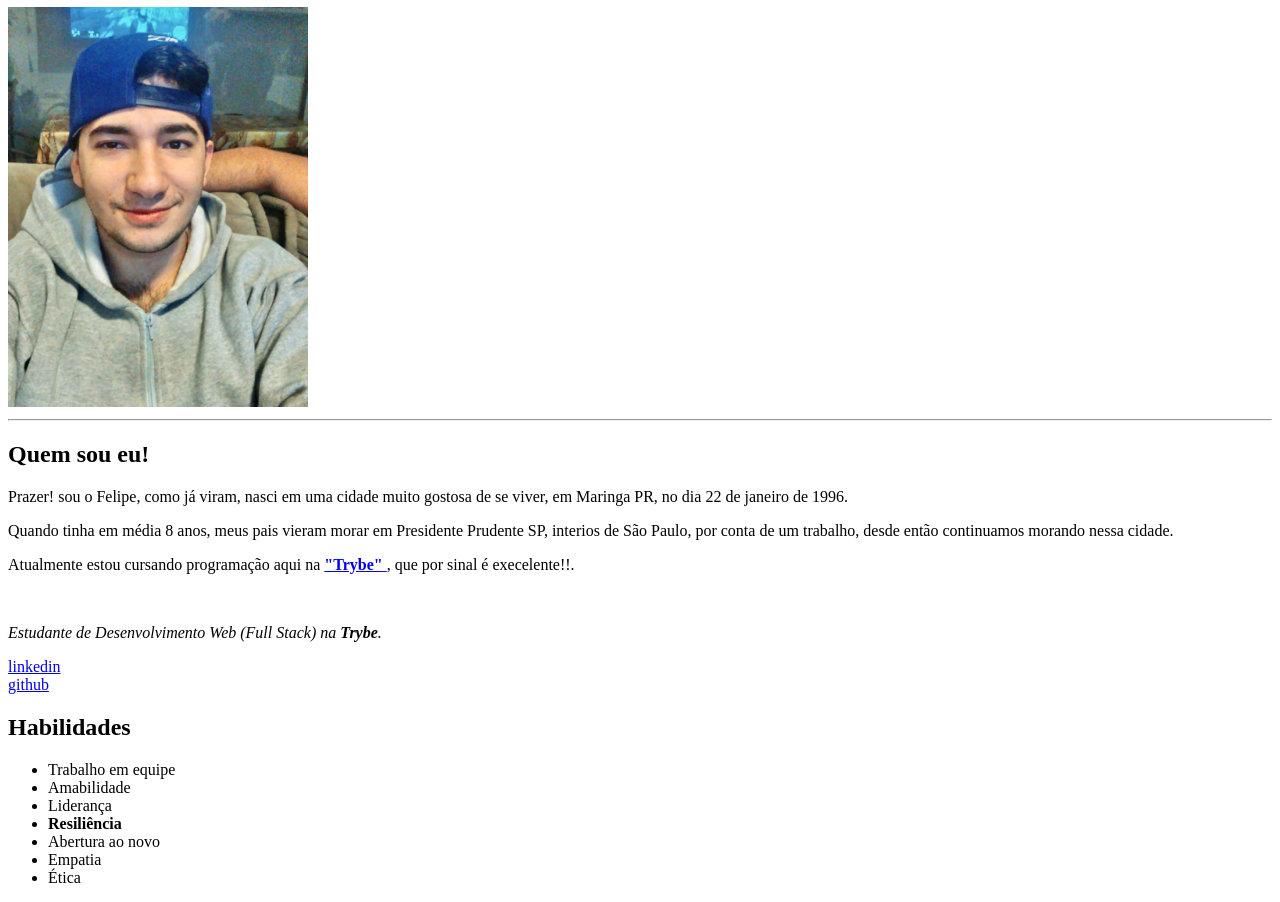
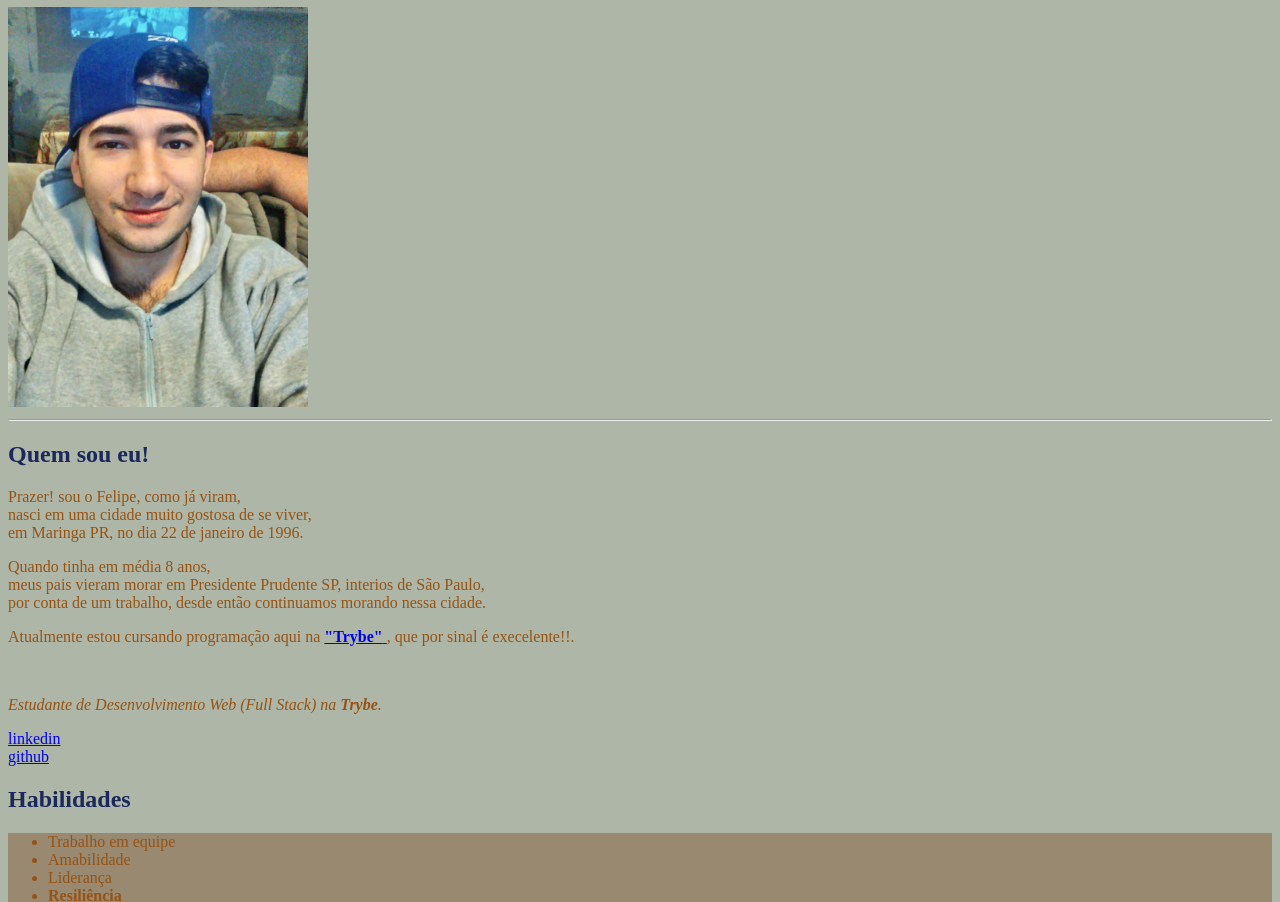
Before and after one commit to FelipeMalentaqui/FelipeMalentaqui.github.io, a plain HTML site: page index.html in a window 1280 px wide. Shown: the part 73-975 px from the top of the page. Drawn offline with Linux system fonts and the light colour scheme.

Commit message:
mudando o visual com algumas alteraçoes na estruturas

```diff
--- a/index.html
+++ b/index.html
@@ -5,6 +5,40 @@
     <meta http-equiv="X-UA-Compatible" content="IE=edge">
     <meta name="viewport" content="width=device-width, initial-scale=1.0">
     <title>Primeiro Portifólio</title>
+
+<style>
+
+body {
+background-color: #aeb6a7;
+
+}
+
+h1,h2{
+    color: #1b285c;
+}
+
+p{
+    color: rgb(150, 83, 20)
+
+}
+ul{
+    background-color: #998970
+}
+
+ul{
+    color: rgb(150, 83, 20);
+
+}
+
+
+
+
+
+
+
+</style>
+
+
 </head>
 <body>
     <h1>Felipe Medeiros Malentaqui</h1>
@@ -13,10 +47,17 @@
 <img id="#Eu" src="Eu.jpeg" alt="Imagem de Felipe Medeiros Malentaqui" width="300px">
 <hr>
 <h2>Quem sou eu!</h2>
-<p class="paragrafo">Prazer! sou o Felipe, como já viram, nasci em uma cidade muito gostosa de se viver, em Maringa PR, no dia 22 de janeiro de 1996.</p>
-<p class="">Quando tinha em média 8 anos, meus pais vieram morar em Presidente Prudente SP, interios de São Paulo, por conta de um trabalho, desde então continuamos morando nessa cidade.</p>
+<p class="paragrafo">Prazer! sou o Felipe, como já viram,<br>
+    nasci em uma cidade muito gostosa de se viver,<br>
+     em Maringa PR, no dia 22 de janeiro de 1996.</p>
+<p class="">Quando tinha em média 8 anos,<br>
+     meus pais vieram morar em Presidente Prudente SP, interios de São Paulo,<br>
+      por conta de um trabalho, desde então continuamos morando nessa cidade.</p>
 <p class="">Atualmente estou cursando programação aqui na <a href="https://www.betrybe.com/"target="_blanck"> <strong>"Trybe"</strong> </a>, que por sinal é execelente!!.</p> <br>
+
+
 <p class=""><em> Estudante de Desenvolvimento Web (Full Stack) na <strong>Trybe</strong>. </em></p>
+
 <p class=""><a href="https://www.linkedin.com/in/felipe-medeiros-malentaqui-6857241b0/"target="_blanck">linkedin</a> <br>
 <a href="https://github.com/FelipeMalentaqui"target="github">github</a>
 </p>
```
